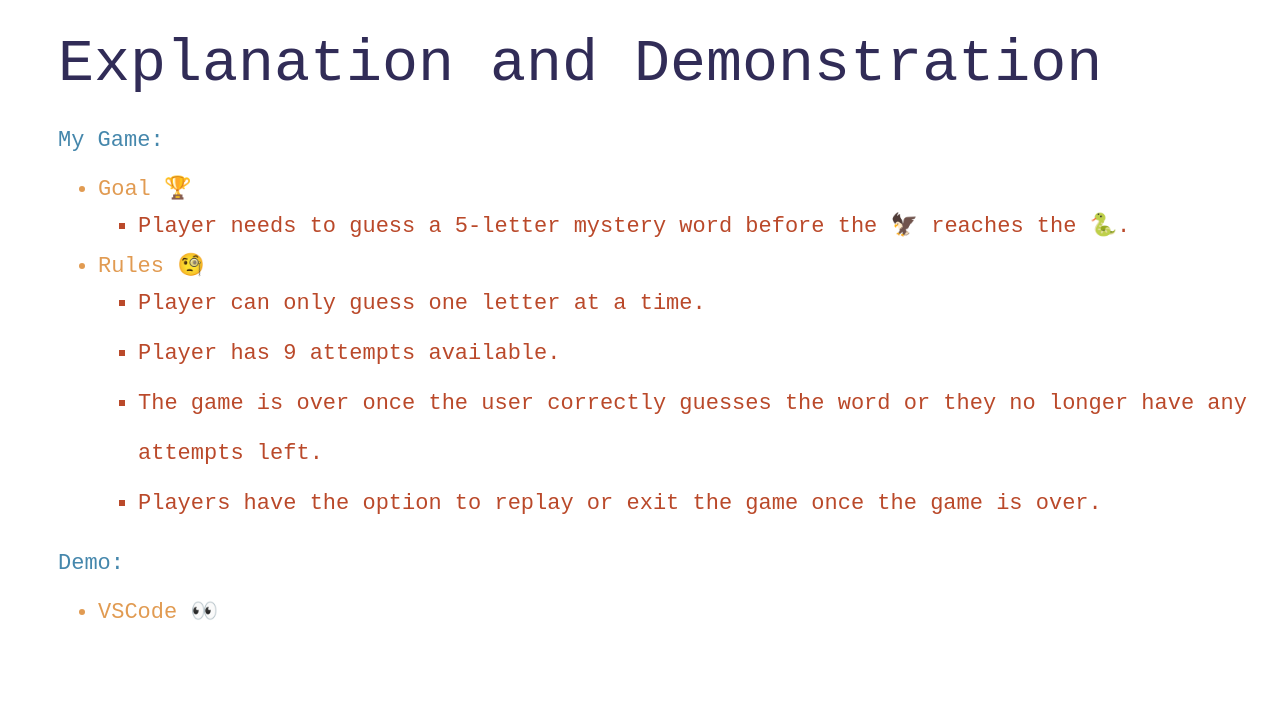
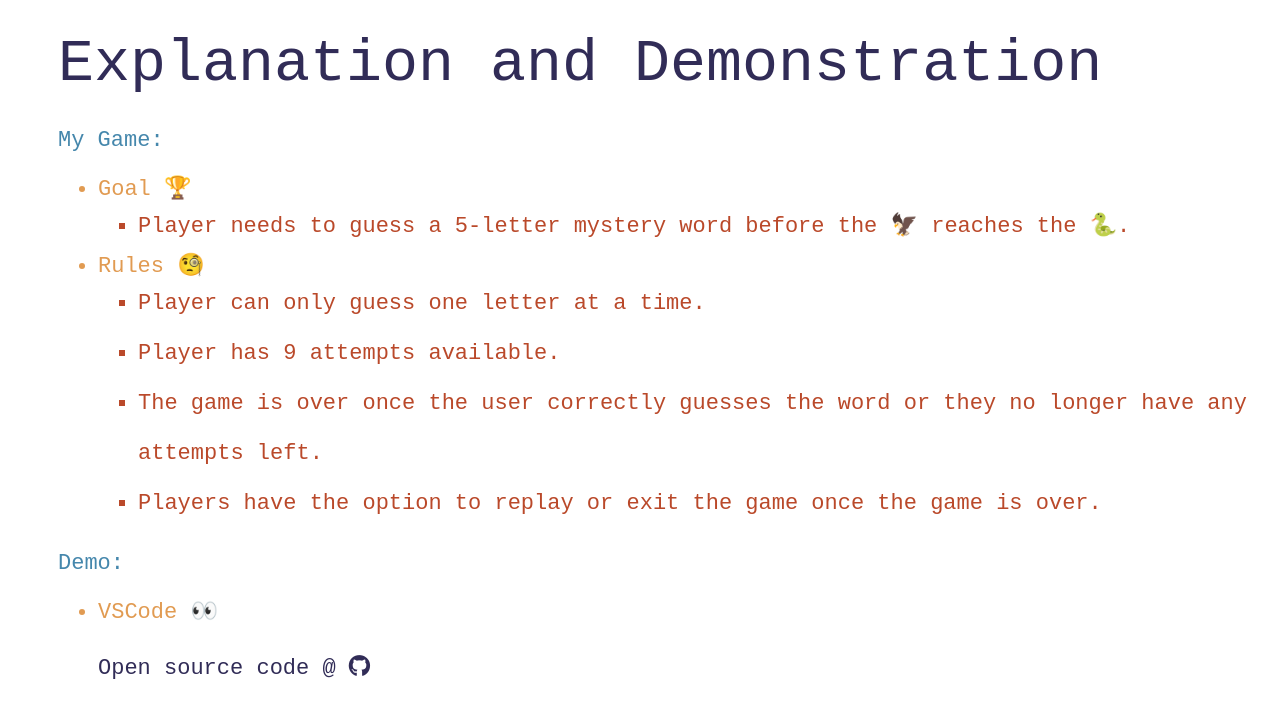
Before and after one commit to CodingConCafecito/Landing-Page_Hackbright-Presentation, a plain HTML site: page subpages/explanation+demo.html in a window 1280 px wide. Drawn offline with Linux system fonts and the light colour scheme; a web font is replaced by a local one.

Commit message:
added footer

```diff
--- a/subpages/explanation+demo.html
+++ b/subpages/explanation+demo.html
@@ -50,5 +50,13 @@
         <li>VSCode 👀</li>
       </ul>
     </div>
+    <footer>
+      Open source code @
+      <a
+        href="https://github.com/CodingConCafecito/Hangman_Hackbright-Project"
+        target="_blank"
+        ><i class="fab fa-github"></i
+      ></a>
+    </footer>
   </body>
 </html>
--- a/subpages/subpages-src/subpages-styles.css
+++ b/subpages/subpages-src/subpages-styles.css
@@ -20,6 +20,21 @@ pre {
   height: 150px;
   font-size: 20px;
   line-height: 31px;
+}
+
+footer {
+  margin: 30px 0 30px 90px;
+  font-size: 22px;
+}
+
+footer,
+footer a {
+  color: #312c57;
+}
+
+footer a:hover {
+  color: #4587ac;
+  transition: all 400ms ease;
 }
 
 .list-div {
```
